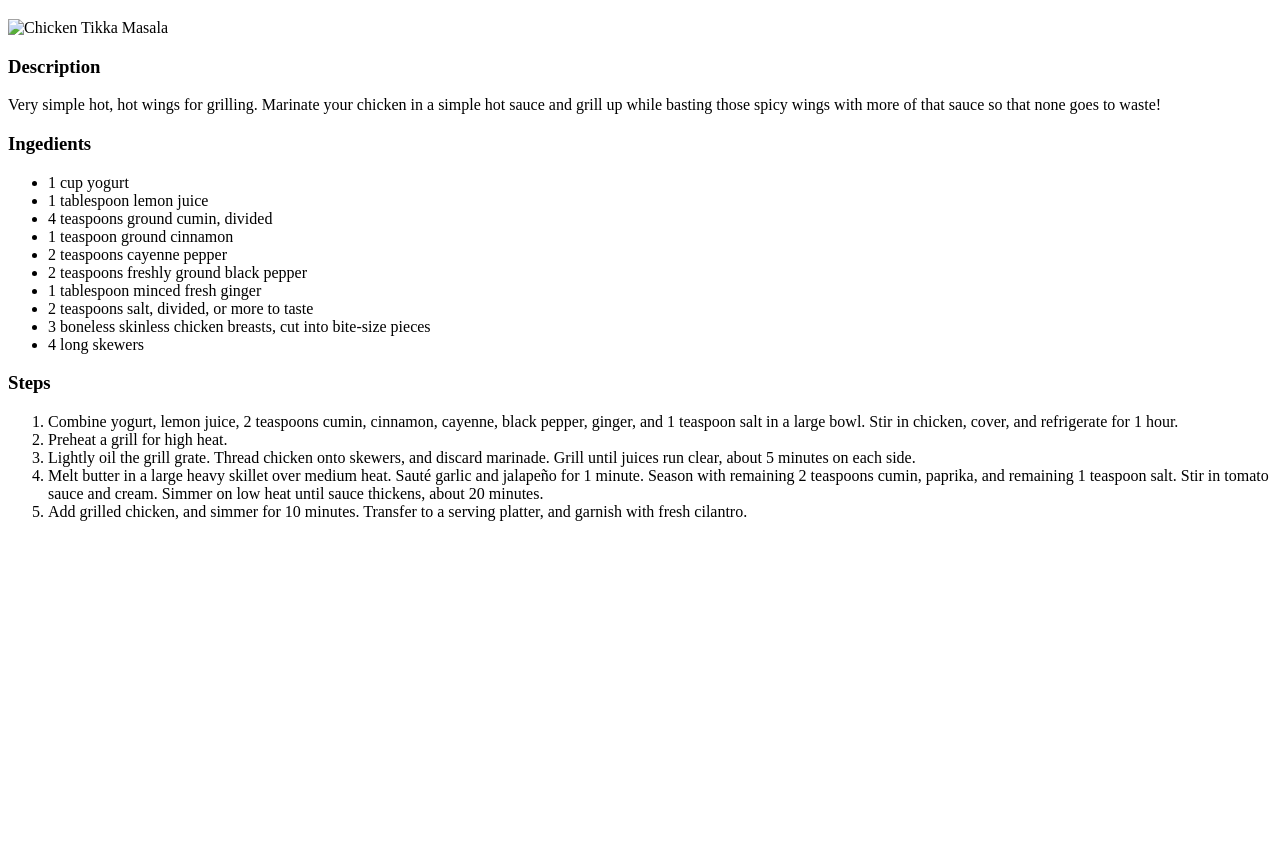
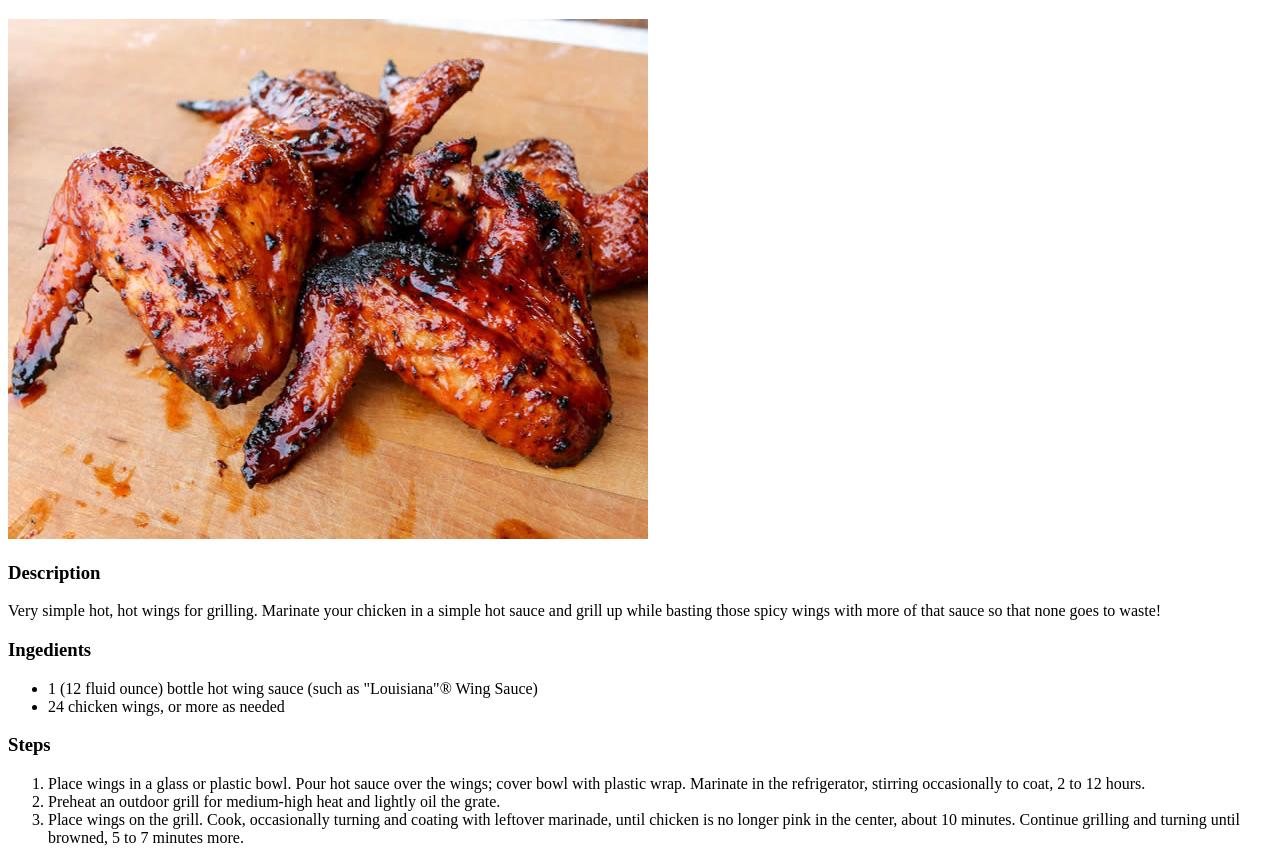
Before and after one commit to MrDoogle/odin-recipes, a plain HTML site: page recipes/Simple_Grilled_Hot_Wings.html in a window 1280 px wide. Shown: the part 61-924 px from the top of the page. Before the commit the page ends 800 px from the top, so only its background shows below. Drawn offline with Linux system fonts and the light colour scheme.

Commit message:
Third page complete

```diff
--- a/recipes/Simple_Grilled_Hot_Wings.html
+++ b/recipes/Simple_Grilled_Hot_Wings.html
@@ -6,32 +6,22 @@
 </head>
 <body>
     <h1>Simple Grilled Hot Wings</h1>
-    <img src="./images/simple_grilled_hot_wings.jpeg" alt="Chicken Tikka Masala">
+    <img src="./images/simple_grilled_hot_wings.jpeg" alt="Simple grilled Hot Wings">
     <h3>Description</h3>
     <p>Very simple hot, hot wings for grilling. Marinate your chicken in a simple hot sauce and grill up while basting those spicy wings with more of that sauce so that none goes to waste!</p>
 
     <h3>Ingedients</h3>
 
     <ul>
-        <li>1 cup yogurt</li>
-        <li>1 tablespoon lemon juice</li>
-        <li>4 teaspoons ground cumin, divided</li>
-        <li>1 teaspoon ground cinnamon</li>
-        <li>2 teaspoons cayenne pepper</li>
-        <li>2 teaspoons freshly ground black pepper</li>
-        <li>1 tablespoon minced fresh ginger</li>
-        <li>2 teaspoons salt, divided, or more to taste</li>
-        <li>3 boneless skinless chicken breasts, cut into bite-size pieces</li>
-        <li>4 long skewers</li>
+        <li>1 (12 fluid ounce) bottle hot wing sauce (such as "Louisiana"® Wing Sauce)</li>
+        <li>24 chicken wings, or more as needed</li>
     </ul>
 
     <h3>Steps</h3>
     <ol>
-        <li>Combine yogurt, lemon juice, 2 teaspoons cumin, cinnamon, cayenne, black pepper, ginger, and 1 teaspoon salt in a large bowl. Stir in chicken, cover, and refrigerate for 1 hour.</li>
-        <li>Preheat a grill for high heat.</li>
-        <li>Lightly oil the grill grate. Thread chicken onto skewers, and discard marinade. Grill until juices run clear, about 5 minutes on each side.</li>
-        <li>Melt butter in a large heavy skillet over medium heat. Sauté garlic and jalapeño for 1 minute. Season with remaining 2 teaspoons cumin, paprika, and remaining 1 teaspoon salt. Stir in tomato sauce and cream. Simmer on low heat until sauce thickens, about 20 minutes.</li>
-        <li>Add grilled chicken, and simmer for 10 minutes. Transfer to a serving platter, and garnish with fresh cilantro.</li>
+        <li>Place wings in a glass or plastic bowl. Pour hot sauce over the wings; cover bowl with plastic wrap. Marinate in the refrigerator, stirring occasionally to coat, 2 to 12 hours.</li>
+        <li>Preheat an outdoor grill for medium-high heat and lightly oil the grate.</li>
+        <li>Place wings on the grill. Cook, occasionally turning and coating with leftover marinade, until chicken is no longer pink in the center, about 10 minutes. Continue grilling and turning until browned, 5 to 7 minutes more.</li>
     </ol>
 </body>
 </html>
```
Also changed, not shown: index.html (+3 -1 lines), recipes/images/gordon_ramsay.jpeg (added), recipes/images/simple_grilled_hot_wings.jpeg (added).
